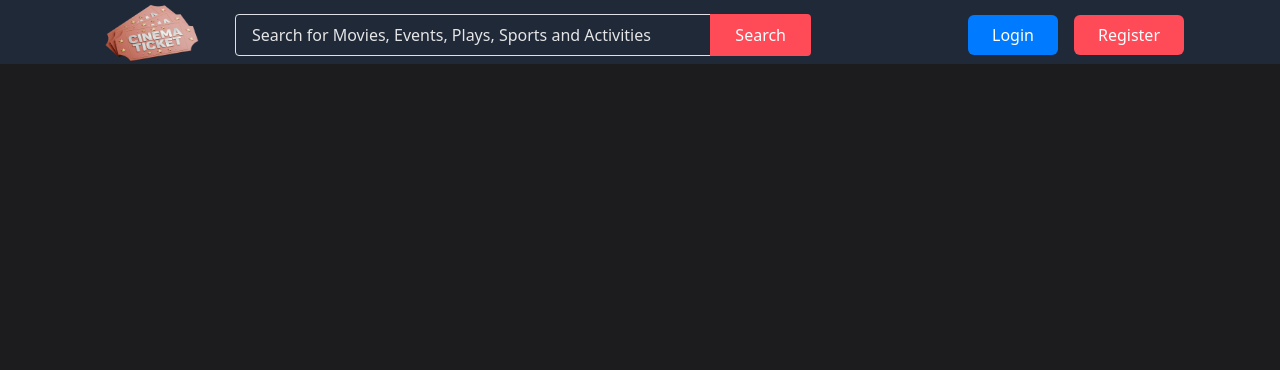
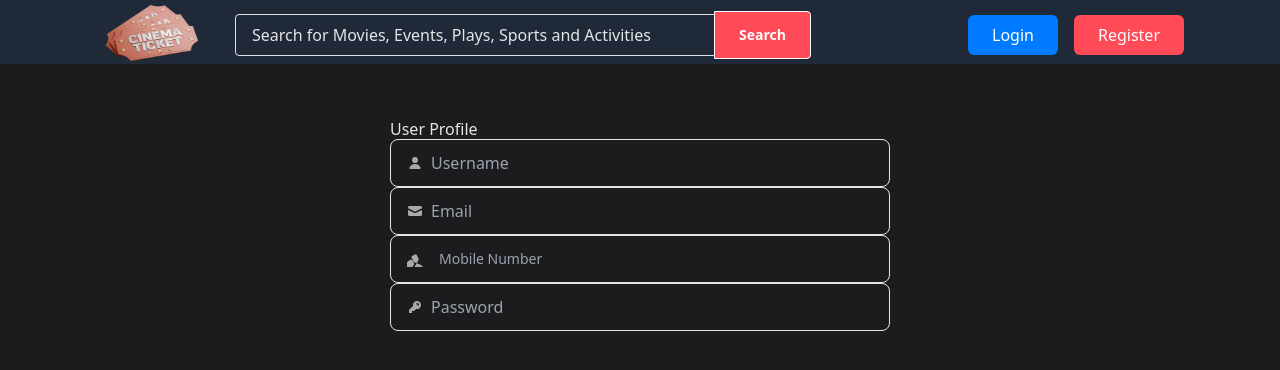
Before and after one commit to rakeshkoka/movie-ticket-booking, a React (Vite) app in the folder front-end/: page /profile in a window 1280 px wide. Shown: the top 370 px of the page. Built offline with nearby package versions, Linux system fonts and the light colour scheme.

Commit message:
Done Movie Details Page,Started userProfile

```diff
--- a/front-end/package.json
+++ b/front-end/package.json
@@ -22,6 +22,7 @@
     "@types/react-dom": "^18.3.1",
     "@vitejs/plugin-react": "^4.3.3",
     "autoprefixer": "^10.4.20",
+    "daisyui": "^4.12.14",
     "eslint": "^9.13.0",
     "eslint-plugin-react": "^7.37.1",
     "eslint-plugin-react-hooks": "^5.0.0",
--- a/front-end/src/App.jsx
+++ b/front-end/src/App.jsx
@@ -5,6 +5,7 @@ import { Route, Routes } from "react-router-dom"
 import Navbar from "./components/navbar/Navbar"
 import Home from "./pages/Home"
 import MovieDetails from "./components/movieDetails/MovieDetails"
+import Profile from "./components/profile/Profile"
 
 function App() {
 
@@ -16,6 +17,7 @@ function App() {
         <Route path="/register" element={<Register />} />
         <Route path="/login" element={<Login />} />
         <Route path="/movies/:id" element={<MovieDetails />} />
+        <Route path="/profile" element={<Profile />} />
       </Routes>
     </>
   )
--- a/front-end/src/components/movieDetails/MovieDetails.jsx
+++ b/front-end/src/components/movieDetails/MovieDetails.jsx
@@ -1,6 +1,7 @@
 import { useParams } from "react-router-dom";
 import { useEffect, useState } from 'react';
 import axios from 'axios';
+import Footer from "../footer/Footer";
 
 function MovieDetails() {
     const { id } = useParams();
@@ -24,32 +25,48 @@ function MovieDetails() {
     const backDropUrl = `https://image.tmdb.org/t/p/w500/${movieDetails.backdrop_path}`;
 
     return (
-        <div className="mx-auto mt-2 border border-green-500" style={{ width: '100%', height: '2338.2px' }}>
+        <div className="mx-auto mt-2" style={{ width: '100%', height: '2338.2px' }}>
             <section className="" style={{ height: '480px' }}>
                 <div className="py-8 mx-auto" style={{
-                    backgroundImage: `url(${backDropUrl})`,
+                    // backgroundImage: `url(${backDropUrl})`,
+                    backgroundImage: `linear-gradient(to right, rgba(0, 0, 0, 1), rgba(0, 0, 0, 0)), url(${backDropUrl})`,
                     backgroundSize: "cover",
                     backgroundPosition: "center",
                     height: "100%",
+                    backgroundAttachment: "fixed",
                     width: '98%',
-                    backgroundRepeat: "no-repeat"
+                    backgroundRepeat: "no-repeat",
                 }}>
                     <div className="mx-auto flex items-center" style={{ width: '1240px', height: '416px', }}>
                         {/* Image div */}
-                        <div style={{width: '261px',height: '392px'}}>
+                        <div style={{ width: '261px', height: '392px' }}>
                             <img className="w-full h-auto rounded-xl"
                                 src={`https://image.tmdb.org/t/p/w500/${movieDetails.poster_path}`}
                                 alt={`${movieDetails.title} poster`}
                             />
                         </div>
                         {/* details div */}
-                        <div className="pl-8 font-serif" style={{width: '488px', height: '295.600px',}} >
-                            <h1 className="text-text-highlight text-6xl" >{movieDetails.title}</h1>
+                        <div className="pl-8 font-serif flex flex-col justify-around items-start" style={{ width: '488px', height: '295.600px', }} >
+                            <h1 className="text-text-highlight text-4xl font-semibold font-sans" >{movieDetails.title}</h1>
                             <p className="text-text-light" >{movieDetails.original_language.toUpperCase()}</p>
+                            <div className="w-52 h-12" >
+                                <button className="h-full w-full text-text-highlight font-semibold text-lg font-mono" style={{ backgroundColor: 'rgb(248, 68, 100', borderRadius: '8px' }} >Book tickets</button>
+                            </div>
                         </div>
                     </div>
                 </div>
             </section>
+
+
+            <div  className="mx-auto" style={{height: '2217px', width: '1240px',}}>
+                <section className="component-1 p-8" style={{borderTop: '1px solid white'}} >
+                    <span>
+                        <h4 className="text-text-highlight text-2xl font-serif font-semibold mb-2" >About the movie</h4>
+                        <p className="text-text-light" >{movieDetails.overview}</p>
+                    </span>
+                </section>
+            </div>
+            <Footer />
         </div>
     );
 }
--- /dev/null
+++ b/front-end/src/components/profile/Profile.jsx
@@ -0,0 +1,121 @@
+import { useState } from "react";
+
+function Profile() {
+
+    const [userData, setUserData] = useState({
+        fullname: '',
+        phone: '',
+        email: '',
+        password: ''
+    });
+
+    const [isEditing, setIsEditing] = useState(false);
+
+    const handleChange = (e) => {
+        const { name, value } = e.target;
+
+        setUserData((prevData) => ({
+            ...prevData,
+            [name]: value
+        }));
+    };
+
+    return (
+        <div className="text-text-light mx-auto mt-14" style={{ width: '500px', height: 'auto' }} >
+
+            <h2>User Profile</h2>
+
+            <form action="">
+
+                <label className="input input-bordered flex items-center gap-2">
+                    <svg
+                        xmlns="http://www.w3.org/2000/svg"
+                        viewBox="0 0 16 16"
+                        fill="currentColor"
+                        className="h-4 w-4 opacity-70">
+                        <path
+                            d="M8 8a3 3 0 1 0 0-6 3 3 0 0 0 0 6ZM12.735 14c.618 0 1.093-.561.872-1.139a6.002 6.002 0 0 0-11.215 0c-.22.578.254 1.139.872 1.139h9.47Z" />
+                    </svg>
+                    <input
+                        type="text"
+                        className="grow"
+                        placeholder="Username"
+                        name="fullname"
+                        value={userData.fullname}
+                        onChange={handleChange}
+                        disabled={!isEditing}
+                    />
+                </label>
+
+                <label className="input input-bordered flex items-center gap-2">
+                    <svg
+                        xmlns="http://www.w3.org/2000/svg"
+                        viewBox="0 0 16 16"
+                        fill="currentColor"
+                        className="h-4 w-4 opacity-70">
+                        <path
+                            d="M2.5 3A1.5 1.5 0 0 0 1 4.5v.793c.026.009.051.02.076.032L7.674 8.51c.206.1.446.1.652 0l6.598-3.185A.755.755 0 0 1 15 5.293V4.5A1.5 1.5 0 0 0 13.5 3h-11Z" />
+                        <path
+                            d="M15 6.954 8.978 9.86a2.25 2.25 0 0 1-1.956 0L1 6.954V11.5A1.5 1.5 0 0 0 2.5 13h11a1.5 1.5 0 0 0 1.5-1.5V6.954Z" />
+                    </svg>
+                    <input
+                        type="email"
+                        className="grow"
+                        placeholder="Email"
+                        value={userData.email}
+                        name="email"
+                        onChange={handleChange}
+                        disabled={!isEditing}
+
+                    />
+                </label>
+
+                <label className="input input-bordered flex items-center gap-2 w-full sm:w-auto">
+                    <svg
+                        xmlns="http://www.w3.org/2000/svg"
+                        viewBox="0 0 16 16"
+                        fill="currentColor"
+                        className="h-5 w-5 opacity-70 sm:h-4 sm:w-4">
+                        <path
+                            d="M11.742 8.688a1.75 1.75 0 0 1-.23-.62 10.04 10.04 0 0 0-.705-2.173c-.35-.716-.653-1.265-.884-1.757a1.75 1.75 0 0 0-2.228-.702l-2.53 1.58a1.75 1.75 0 0 0-.374 2.346l.937 1.5a1.75 1.75 0 0 1 .03 1.903c.11.047.229.085.349.129.124.045.25.091.375.14 1.345.479 2.79 1.03 4.247 1.58 2.467 1.001 4.59 2.285 6.238 3.955.712.801.96 1.92.708 2.967-.108.413-.394.741-.784.866l-1.507.524c-.429.15-.913.11-1.335-.107a13.28 13.28 0 0 1-3.48-2.063l-2.102-1.56a1.75 1.75 0 0 0-2.244.392l-1.05 2.027a1.75 1.75 0 0 1-2.326.75l-2.68-.8c-.493-.149-.88-.572-1.025-1.082a9.98 9.98 0 0 1-.349-3.336c.36-1.658.992-3.217 1.926-4.675l2.075-1.487a1.75 1.75 0 0 1 2.414.256l1.6 2.778a1.75 1.75 0 0 1-.177 2.253l-.99 1.347a1.75 1.75 0 0 0-.425 2.314c1.01.517 1.995 1.059 2.95 1.562l.743-.535c.438-.315.552-.848.397-1.307-.192-.446-.544-.752-.985-.86l-1.17-.344z" />
+                    </svg>
+                    <input
+                        type="tel" // For mobile number input (you could also use type="number")
+                        className="grow py-2 sm:py-1 sm:px-2 text-base sm:text-sm"
+                        placeholder="Mobile Number"
+                        pattern="[0-9]{10}" // Optional: restrict to a 10-digit number
+                        maxLength="10" // Optional: limit to 10 digits
+                        name="phone"
+                        onChange={handleChange}
+                        disabled={!isEditing}
+                    />
+                </label>
+
+                <label className="input input-bordered flex items-center gap-2">
+                    <svg
+                        xmlns="http://www.w3.org/2000/svg"
+                        viewBox="0 0 16 16"
+                        fill="currentColor"
+                        className="h-4 w-4 opacity-70">
+                        <path
+                            fillRule="evenodd"
+                            d="M14 6a4 4 0 0 1-4.899 3.899l-1.955 1.955a.5.5 0 0 1-.353.146H5v1.5a.5.5 0 0 1-.5.5h-2a.5.5 0 0 1-.5-.5v-2.293a.5.5 0 0 1 .146-.353l3.955-3.955A4 4 0 1 1 14 6Zm-4-2a.75.75 0 0 0 0 1.5.5.5 0 0 1 .5.5.75.75 0 0 0 1.5 0 2 2 0 0 0-2-2Z"
+                            clipRule="evenodd" />
+                    </svg>
+                    <input
+                        type="password"
+                        className="grow"
+                        value={userData.password}
+                        placeholder="Password"
+                        name="password"
+                        onChange={handleChange}
+                        disabled={!isEditing}
+                    />
+                </label>
+
+            </form>
+        </div>
+    )
+}
+
+export default Profile
--- a/front-end/tailwind.config.js
+++ b/front-end/tailwind.config.js
@@ -1,3 +1,4 @@
+import daisyui from 'daisyui'
 /** @type {import('tailwindcss').Config} */
 export default {
   content: [
@@ -17,5 +18,8 @@ export default {
     },
     },
   },
-  plugins: [],
+  plugins: [daisyui],
+  daisyui: {
+    themes: [], // Disable DaisyUI themes
+  }, // Add DaisyUI here
 }
```
Also changed, not shown: 1 other file (tests, documents, lock files or other folders).
